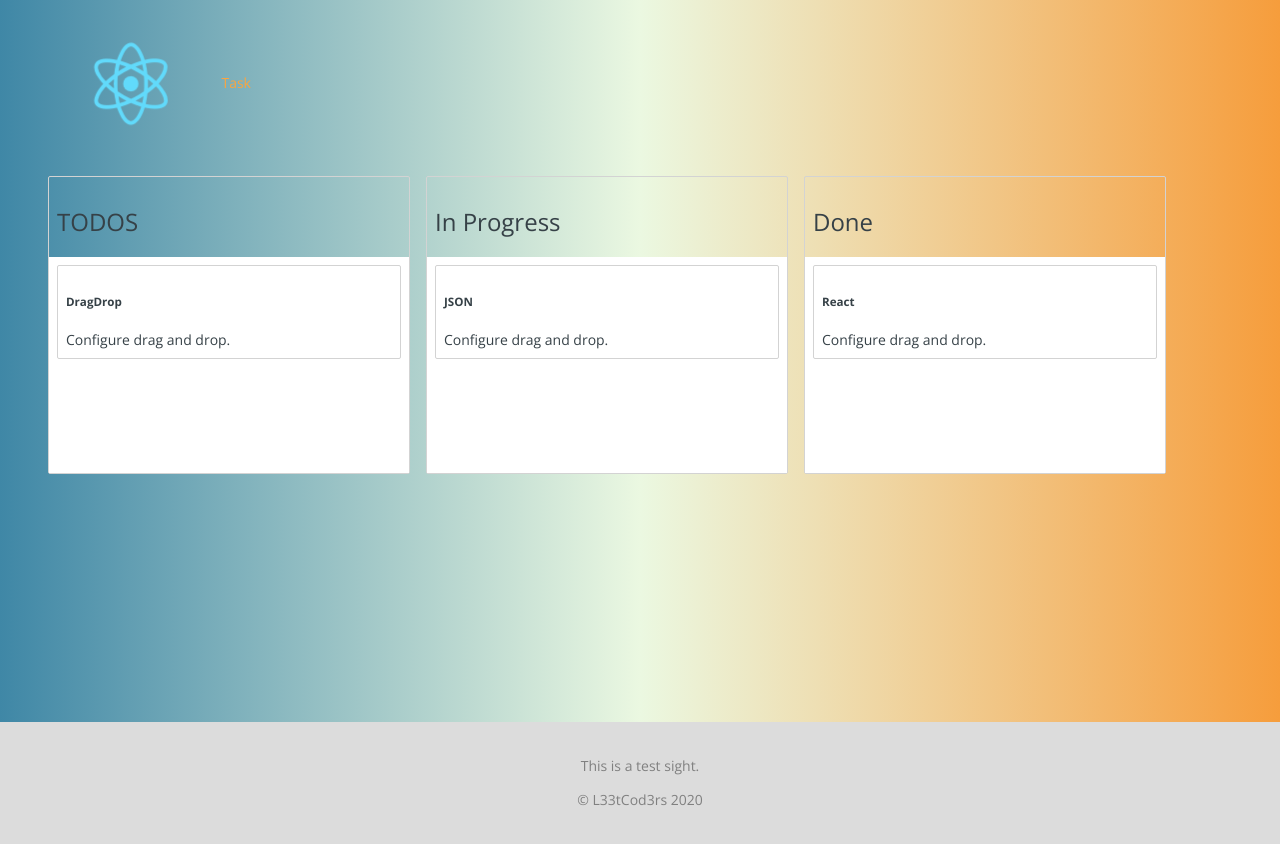
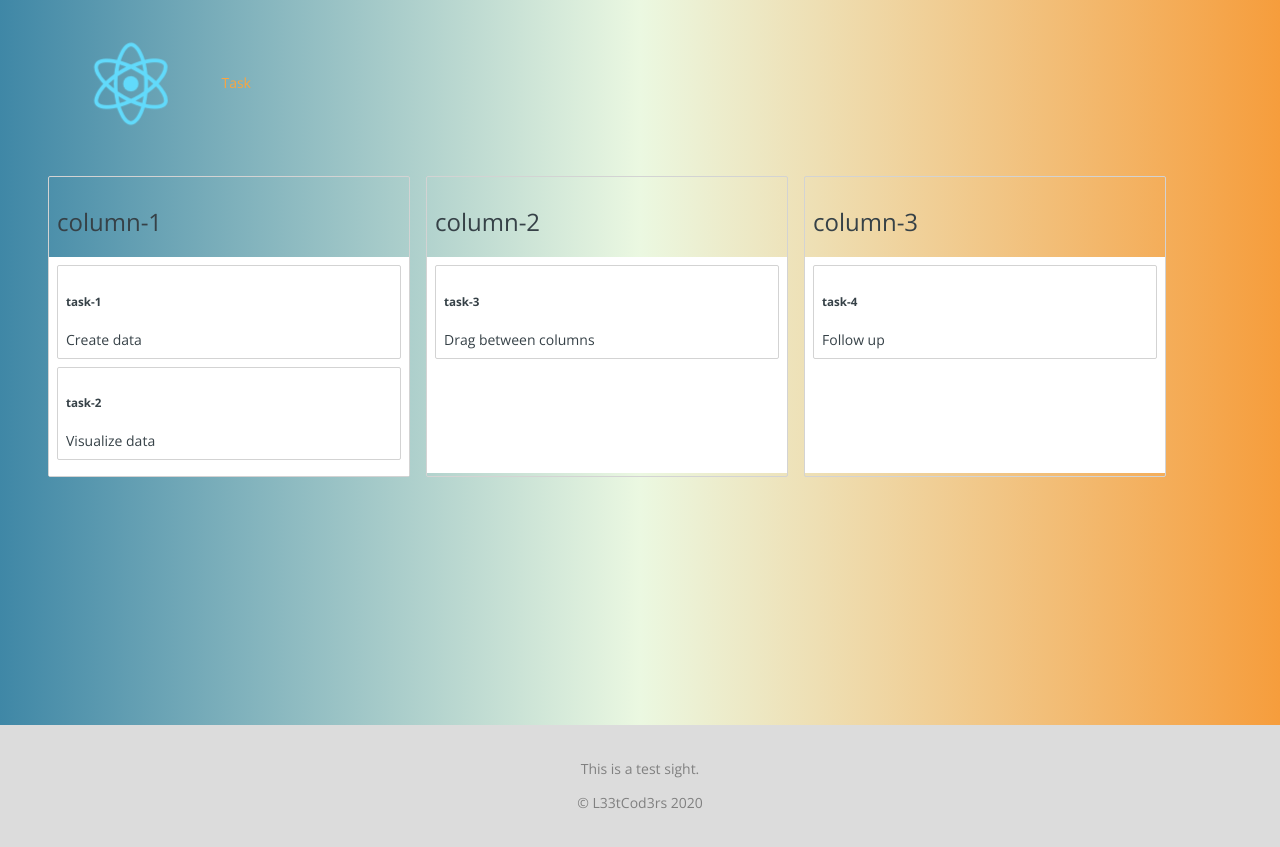
Before and after one commit to jnolan97/sampletask, a React (Create React App) app: page /task in a window 1280 px wide. Built offline with nearby package versions, Linux system fonts and the light colour scheme.

Commit message:
drag now works

```diff
--- a/src/Logic.jsx
+++ b/src/Logic.jsx
@@ -6,11 +6,12 @@ import styled from 'styled-components';
 import { DragDropContext } from 'react-beautiful-dnd';
 import ReactDOM from 'react-dom';
 import {tasks, columns} from './db.json';
+import initialData from './initial-data';
 const Container = styled.div`
   display: flex;
 `;
 class Logic extends React.Component {
-    state = {tasks,columns};
+    state = initialData;
  onDragEnd = result => {
 
     const { destination, source, draggableId } = result;
@@ -24,24 +25,29 @@ class Logic extends React.Component {
         console.log('test',draggableId);
         console.log('test',source);
         console.log('bleh',this.state.columns)
-    let start = this.state.columns[0]
-    let end = this.state.columns[0];
-    for (var i= 0; i < this.state.columns.length; i++){
-        if (this.state.columns[i].id === source.droppableId){
-            start = this.state.columns[i]
-        }
-        if (this.state.columns[i].id === destination.droppableId){
-            end = this.state.columns[i]
-        }
-    }
+    // let start = this.state.columns[0]
+    // let end = this.state.columns[0];
+    const start = this.state.columns[source.droppableId];
+    const end = this.state.columns[destination.droppableId]
+    // for (var i= 0; i < this.state.columns.length; i++){
+    //     if (this.state.columns[i].id === source.droppableId){
+    //         start = this.state.columns[i]
+    //     }
+    //     if (this.state.columns[i].id === destination.droppableId){
+    //         end = this.state.columns[i]
+    //     }
+    // }
    // const start = this.state.columns[draggableId];
-    const s = this.state.columns[start];
+   // const s = this.state.columns[start];
     console.log('start',start)
     //const end = this.state.columns[destination.droppableId];
     console.log('end',end)
 
     if (start !== end){
       const startTaskIds = Array.from(start.taskIds);
+    //   const finishTaskIdsTest = Array.from(end.taskIds);
+    //   const items = this.reOrder(end.taskIds,startTaskIds,finishTaskIdsTest)
+    //   return this.setState({ items })
       startTaskIds.splice(source.index, 1);
       const newStart = {
         ...start,
@@ -53,6 +59,7 @@ class Logic extends React.Component {
         ...end,
         taskIds: finishTaskIds,
       };
+      console.log('state',newStart,newEnd)
       const newState = {
         ...this.state,
         columns: {
@@ -61,6 +68,9 @@ class Logic extends React.Component {
           [newEnd.id]: newEnd
         },
       };
+      console.log('newstate',newState)
+    //   const list = this.reOrder(this.state.columns,start,end)
+    //   return this.setState({ list });
     this.setState(newState);
     return;
     } else {
@@ -80,21 +90,29 @@ class Logic extends React.Component {
           [newColumn.id]: newColumn,
         },
       };
+
       this.setState(newState);
     }
 
   };
 
+  reOrder(list, start, end){
+      const result = Array.from(list)
+      const [removed] = result.splice(start, 1)
+      result.splice(end, 0, removed)
+      return result
+  }
+
   render() {
-      const data = Array.from(this.state.columns)
-      console.log('arr',data)
+    // const data = Array.from(this.state.columns)
+    // console.log('arr',data)
   return (
     <Container>
   <DragDropContext onDragEnd={this.onDragEnd}>
-    {data.map((columnId,index) => {
-                const column = this.state.columns[index];
+  {this.state.columnOrder.map((columnId) => {
+              const column = this.state.columns[columnId];
               console.log(column.taskIds);
-                const names = this.state.tasks.filter(i => i.id === column.taskIds)
+              const names = column.taskIds.map(i => this.state.tasks[i])
               console.log('inside',column,names)
                return <Column key={column.id} column={column.id} names={names} /> //onDelete={this.onDelete(this.state)}
               })}
--- a/src/Task.jsx
+++ b/src/Task.jsx
@@ -18,7 +18,7 @@ export default function Task(props) {
    console.log('taskprops',props)
     return (
         <div>
-            <Draggable draggableId={props.task.id.toString()} index={props.index}>
+            <Draggable draggableId={props.task.id} index={props.index}>
         {(provided,snapshot) => (
         <Container
         {...provided.draggableProps}
@@ -26,8 +26,8 @@ export default function Task(props) {
         {...snapshot.isDragging}
         {...snapshot.draggingOver}
         ref={provided.innerRef}>
-            <h5>{props.task.title}</h5>
-            {props.task.description}
+            <h5>{props.task.id}</h5>
+            {props.task.content}
 
             {/* {data.tasks.map(s => (<TaskList> {s.description} </TaskList>))} */}
             <div className='tasks'>
--- a/src/column.jsx
+++ b/src/column.jsx
@@ -49,6 +49,7 @@ export default function Column({ column, names }) {
                 style={{backgroundColor: snapshot.isDraggingOver ? 'lightgreen': 'white'}}
                 >
                     <div className='tasks'>
+                        {console.log('names',names)}
                     {names.map((task,index) => <Task key={task.id} task={task} index={index} />)}
                     {provided.placeholder}
                      {/* {props.tasks.map((task,index) => <Box onClick={props}>X</Box>)} */}
--- /dev/null
+++ b/src/initial-data.js
@@ -0,0 +1,28 @@
+const initialData = {
+    tasks: {
+        'task-1': {id: 'task-1', content: 'Create data'},
+        'task-2': {id: 'task-2', content: 'Visualize data'},
+        'task-3': {id: 'task-3', content: 'Drag between columns'},
+        'task-4': {id: 'task-4', content: 'Follow up'}
+    },
+    columns: {
+        'column-1': {
+            id: 'column-1',
+            title: 'TODOS',
+            taskIds: ['task-1','task-2']
+        },
+        'column-2': {
+            id: 'column-2',
+            title: 'In Progress',
+            taskIds:['task-3']
+        },
+        'column-3': {
+            id: 'column-3',
+            title: 'Done',
+            taskIds:['task-4']
+        }
+    },
+    columnOrder: ['column-1','column-2','column-3'],
+};
+
+export default initialData;
```
Lines whose indentation alone changed are shown as unchanged.
